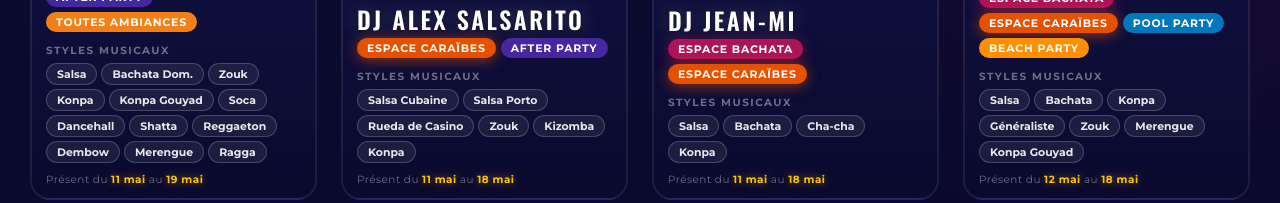
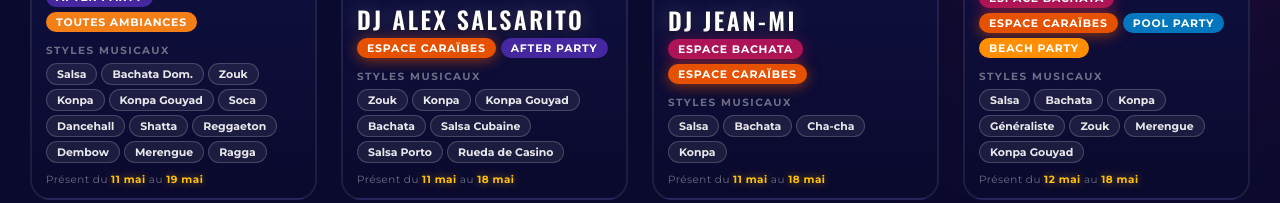
Before and after one commit to jmfetienne-coder/sbl2026-djs, a plain HTML site: page Tombi_DJs_SBL2026.html in a window 1280 px wide. Shown: the part 778-981 px from the top of the page. Drawn offline with nearby package versions, Linux system fonts and the light colour scheme; a script that the page names is missing.

```diff
--- a/Tombi_DJs_SBL2026.html
+++ b/Tombi_DJs_SBL2026.html
@@ -595,12 +595,13 @@
       </div>
       <div class="styles-label">Styles musicaux</div>
       <div class="styles-list">
+        <span class="style-chip">Zouk</span>
+        <span class="style-chip">Konpa</span>
+        <span class="style-chip">Konpa Gouyad</span>
+        <span class="style-chip">Bachata</span>
         <span class="style-chip">Salsa Cubaine</span>
         <span class="style-chip">Salsa Porto</span>
         <span class="style-chip">Rueda de Casino</span>
-        <span class="style-chip">Zouk</span>
-        <span class="style-chip">Kizomba</span>
-        <span class="style-chip">Konpa</span>
       </div>
       <div class="dates-dj">Présent du <span>11 mai</span> au <span>18 mai</span></div>
     </div>
```
Also changed, not shown: Programme_DJs_SBL2026.html (+1 -1 lines), Tombi_DJs_SBL2026_SLIDESHOW.html (+1 -1 lines).
